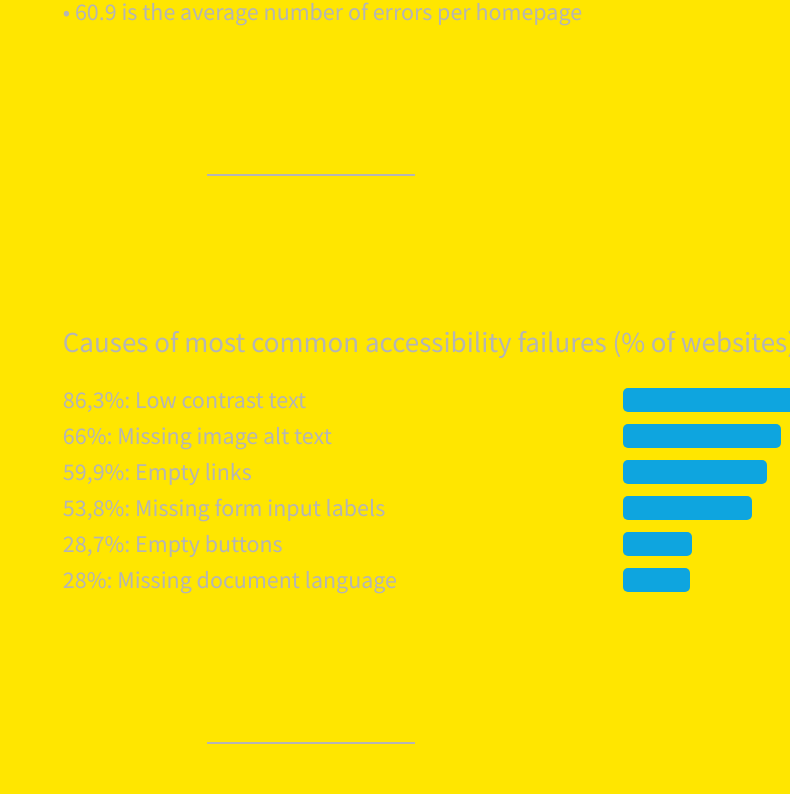
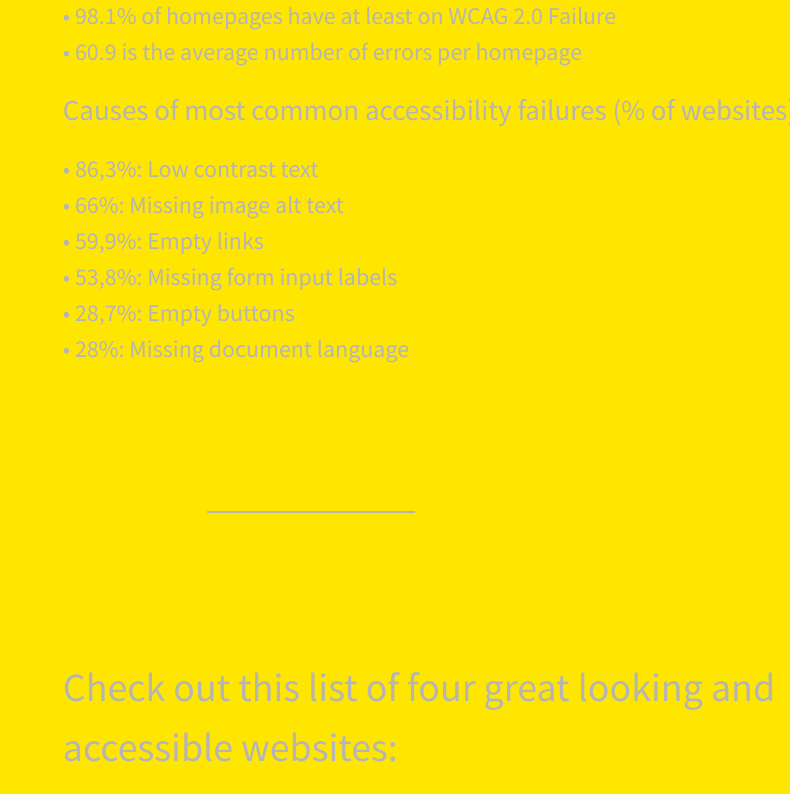
Before and after one commit to nx-stevefrenzel/a11y-example, a Next.js app: page /bad-example in a window 1280 px wide. Shown: the part 1747-2541 px from the top of the page, without its empty margins (490-1280 px from the left). Built offline with nearby package versions, Linux system fonts and the light colour scheme.

Commit message:
Update bad-example.tsx

```diff
--- a/pages/bad-example.tsx
+++ b/pages/bad-example.tsx
@@ -46,6 +46,8 @@ export default function badExample() {
 
           <img src={dog.default.src} className="animal-image" />
 
+          <br />
+
           <div className="paragraph">
             In 2020, WebAIM (<Link url="https://webaim.org/" content="more info" />) analyzed one
             million websites for accessibility issues and found out that
@@ -56,20 +58,20 @@ export default function badExample() {
             <div className="list-item">• 60.9 is the average number of errors per homepage</div>
           </div>
 
-          <div className="divider"></div>
-
           {/* Common failures */}
 
           <div className="heading-three">
             Causes of most common accessibility failures (% of websites)
           </div>
 
-          <Progress content="86,3%: Low contrast text" style={{ width: '86.3%' }} />
-          <Progress content="66%: Missing image alt text" style={{ width: '66%' }} />
-          <Progress content="59,9%: Empty links" style={{ width: '59.9%' }} />
-          <Progress content="53,8%: Missing form input labels" style={{ width: '53.8%' }} />
-          <Progress content="28,7%: Empty buttons" style={{ width: '28.7%' }} />
-          <Progress content="28%: Missing document language" style={{ width: '28%' }} />
+          <div className="unordered-list">
+            <div className="list-item">• 86,3%: Low contrast text</div>
+            <div className="list-item">• 66%: Missing image alt text</div>
+            <div className="list-item">• 59,9%: Empty links</div>
+            <div className="list-item">• 53,8%: Missing form input labels</div>
+            <div className="list-item">• 28,7%: Empty buttons</div>
+            <div className="list-item">• 28%: Missing document language</div>
+          </div>
 
           <div className="divider"></div>
 
@@ -80,6 +82,8 @@ export default function badExample() {
           </div>
 
           <img src={cat.default.src} className="animal-image" />
+
+          <br />
 
           <div className="ordered-list">
             <div className="list-item">
@@ -106,6 +110,8 @@ export default function badExample() {
 
           <img src={nyanCat.default.src} className="animal-image" />
 
+          <br />
+
           <div className="input-wrapper">
             <div className="input-label">Enter your name:</div>
             <div contentEditable="true" className="user-input">
@@ -120,6 +126,8 @@ export default function badExample() {
             </div>
           </div>
 
+          <br />
+
           <a className="button">SUBMIT FORM</a>
 
           <div className="divider"></div>
@@ -129,6 +137,8 @@ export default function badExample() {
           <div className="heading-two">Input examples</div>
 
           <img src={horse.default.src} className="animal-image" />
+
+          <br />
 
           <div className="heading-three">Select your favorite ice cream:</div>
 
@@ -145,13 +155,8 @@ export default function badExample() {
           <RadioButton content="Opportunity" />
           <RadioButton content="Curiosity" />
           <RadioButton content="Perseverance" />
-
-          <div className="divider"></div>
         </div>
       </div>
     </>
   );
 }
-
-// TODO Links should be divs
-// TODO Add percentage to progress bar so it's hidden from screen reader
```
